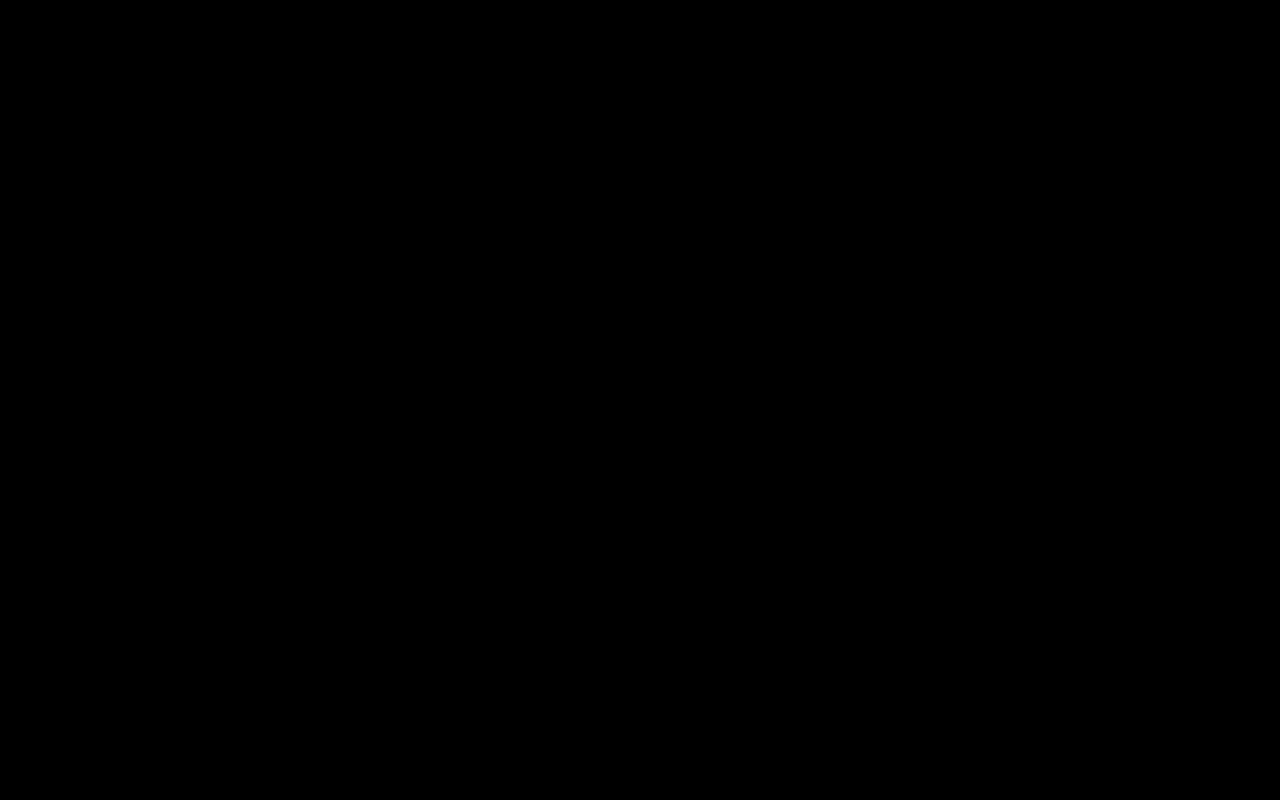
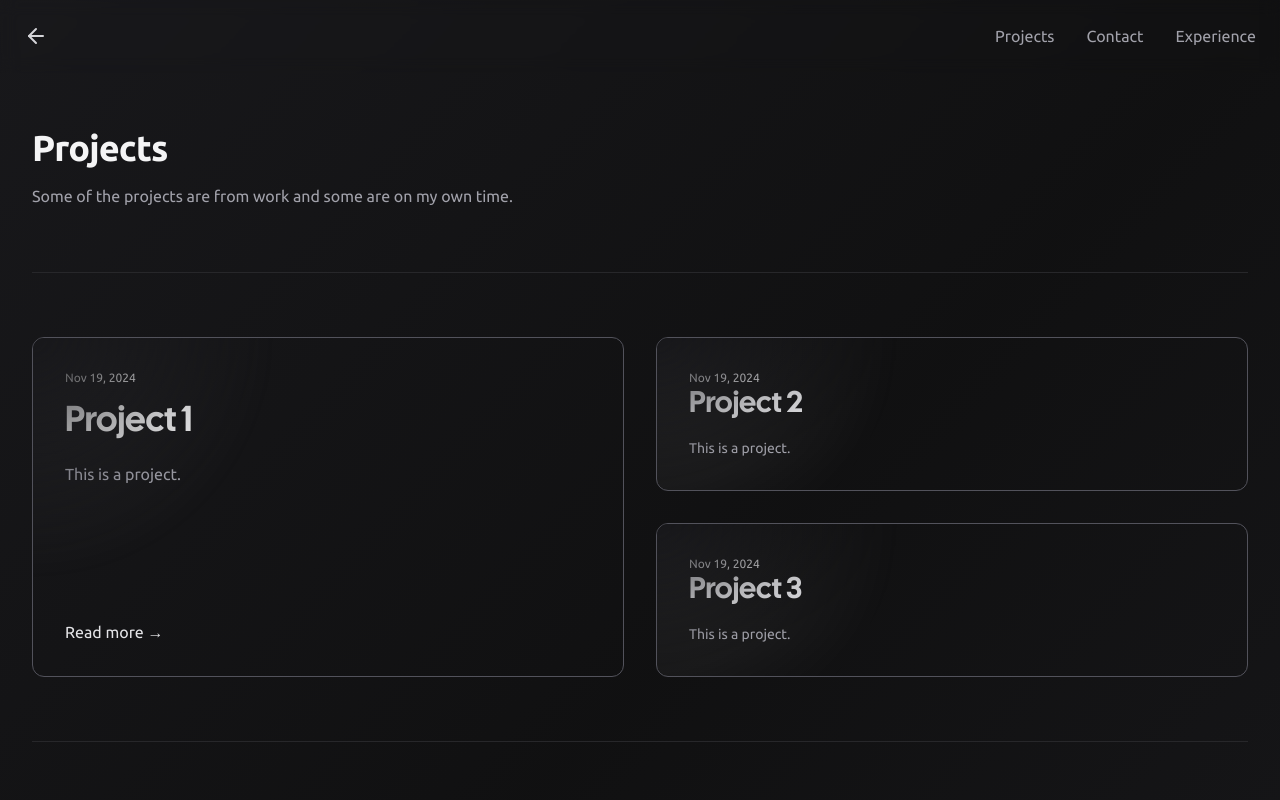
Before and after one commit to akanshSirohi/portfolio, a Next.js app: page /portfolio-static/projects in a window 1280 px wide. Before the commit this address had no page. Shown: the top 800 px of the page. Built offline with nearby package versions, Linux system fonts and the light colour scheme.

Commit message:
Minor Fixes

```diff
--- a/next.config.mjs
+++ b/next.config.mjs
@@ -1,6 +1,13 @@
 /** @type {import('next').NextConfig} */
+const repo = 'portfolio-static'
+const assetPrefix = `/${repo}/`
+const basePath = `/${repo}`
+
 const nextConfig = {
-    output: 'export'
+    output: 'export',
+    reactStrictMode: true,
+    assetPrefix: assetPrefix,
+    basePath: basePath,
 };
 
 export default nextConfig;
--- a/src/app/projects/[slug]/page.js
+++ b/src/app/projects/[slug]/page.js
@@ -5,24 +5,54 @@ import parse from 'html-react-parser';
 import "./project.css";
 
 export async function generateMetadata({ params }) {
-	const {title, description} = await get_project_metadata(params.slug);
-	return {title,description}
+	return {
+		title: "Project",
+		description: "A project page",
+	}
   }
 
 export default async function PostPage({ params }) {
-	const slug = params.slug;
-    const data = await getProjectBySlug(slug);
-
-	const contacts = await getContactDetails();
-	const socials = contacts.data.attributes.contacts;
+	const socials = [
+              {
+                "icon": "FiGithub",
+                "id": 7,
+                "label": "Github",
+                "link": "https://github.com/akanshSirohi",
+                "project_header": true,
+                "username": "akanshSirohi"
+              },
+              {
+                "icon": "FiLinkedin",
+                "id": 6,
+                "label": "Linkedin",
+                "link": "https://www.linkedin.com/in/akansh-sirohi",
+                "project_header": true,
+                "username": "akansh-sirohi"
+              },
+              {
+                "icon": "FiTwitter",
+                "id": 5,
+                "label": "Twitter",
+                "link": "https://twitter.com/akansh__sirohi",
+                "project_header": true,
+                "username": "@akansh__sirohi"
+              }
+            ];
 
 	const converter = new showdown.Converter();
 
-	if (data === null) {
-		notFound();
-	}
-
-    const project = data.data[0].attributes;
+    const project = {
+		"content": "This is a project",
+		"createdAt": "2023-10-29T18:04:46.060Z",
+		"description": "Our open-source, web-based app is the ultimate file-sharing solution. Enjoy private sharing, real-time logs, and customizable themes. It works on Windows, Mac, Linux, Android, and iPhone, offering lightning-fast, offline transfers with 13 interface themes. Experience seamless, secure file sharing with ease.",
+		"github_repo": "akanshSirohi/ShareX",
+		"live_url": "https://f-droid.org/en/packages/com.akansh.fileserversuit/",
+		"project_date": "2020-06-30",
+		"publishedAt": "2023-10-29T18:04:54.870Z",
+		"slug": "sharex",
+		"title": "ShareX",
+		"updatedAt": "2023-11-06T22:59:18.134Z"
+	};
 
 	return (
 	<div className="bg-zinc-50 min-h-screen">
@@ -35,3 +65,12 @@ export default async function PostPage({ params }) {
 	</div>
 	);
 }
+
+// add generateStaticParams function
+export async function generateStaticParams() {
+	return [
+		{
+			slug: "project-1"
+		}
+	];
+}
--- /dev/null
+++ b/src/app/projects/data/DB.json
@@ -0,0 +1,69 @@
+{
+    "projects": {
+        "all_projects": [
+            {
+                "slug": "project-1",
+                "title": "Project 1",
+                "description": "This is a project.",
+                "project_date": "2024-11-19T17:28:38.531Z"
+            },
+            {
+                "slug": "project-2",
+                "title": "Project 2",
+                "description": "This is a project.",
+                "project_date": "2024-11-19T17:28:38.531Z"
+            },
+            {
+                "slug": "project-3",
+                "title": "Project 3",
+                "description": "This is a project.",
+                "project_date": "2024-11-19T17:28:38.531Z"
+            },
+            {
+                "slug": "project-4",
+                "title": "Project 4",
+                "description": "This is a project.",
+                "project_date": "2024-11-19T17:28:38.531Z"
+            },
+            {
+                "slug": "project-5",
+                "title": "Project 5",
+                "description": "This is a project.",
+                "project_date": "2024-11-19T17:28:38.531Z"
+            },
+            {
+                "slug": "project-6",
+                "title": "Project 6",
+                "description": "This is a project.",
+                "project_date": "2024-11-19T17:28:38.531Z"
+            },
+            {
+                "slug": "project-7",
+                "title": "Project 7",
+                "description": "This is a project.",
+                "project_date": "2024-11-19T17:28:38.531Z"
+            },
+            {
+                "slug": "project-8",
+                "title": "Project 8",
+                "description": "This is a project.",
+                "project_date": "2024-11-19T17:28:38.531Z"
+            },
+            {
+                "slug": "project-9",
+                "title": "Project 9",
+                "description": "This is a project.",
+                "project_date": "2024-11-19T17:28:38.531Z"
+            },
+            {
+                "slug": "project-10",
+                "title": "Project 10",
+                "description": "This is a project.",
+                "project_date": "2024-11-19T17:28:38.531Z"
+            }
+        ],
+        "featured": "project-1",
+        "top2": "project-2",
+        "top3": "project-3"
+    }
+}
--- a/src/app/projects/page.js
+++ b/src/app/projects/page.js
@@ -12,13 +12,12 @@ export const metadata = {
 }
 
 export default async function Projects() {
-  const data = await getProjectsList();
-  const pinnedProjects = await getPinnedProjects();
-  const allProjects = data.data.map(item => item.attributes);
 
-  const featured = pinnedProjects.data.attributes.featured.data.attributes;
-  const top2 = pinnedProjects.data.attributes.top2.data.attributes;
-  const top3 = pinnedProjects.data.attributes.top3.data.attributes;
+  const data = await import(`./data/DB.json`);
+  const allProjects = data.projects.all_projects;
+  const featured = allProjects.find((project) => project.slug === data.projects.featured);
+  const top2 = allProjects.find((project) => project.slug === data.projects.top2);
+  const top3 = allProjects.find((project) => project.slug === data.projects.top3);
 
   const sorted = allProjects
     .filter(
```
